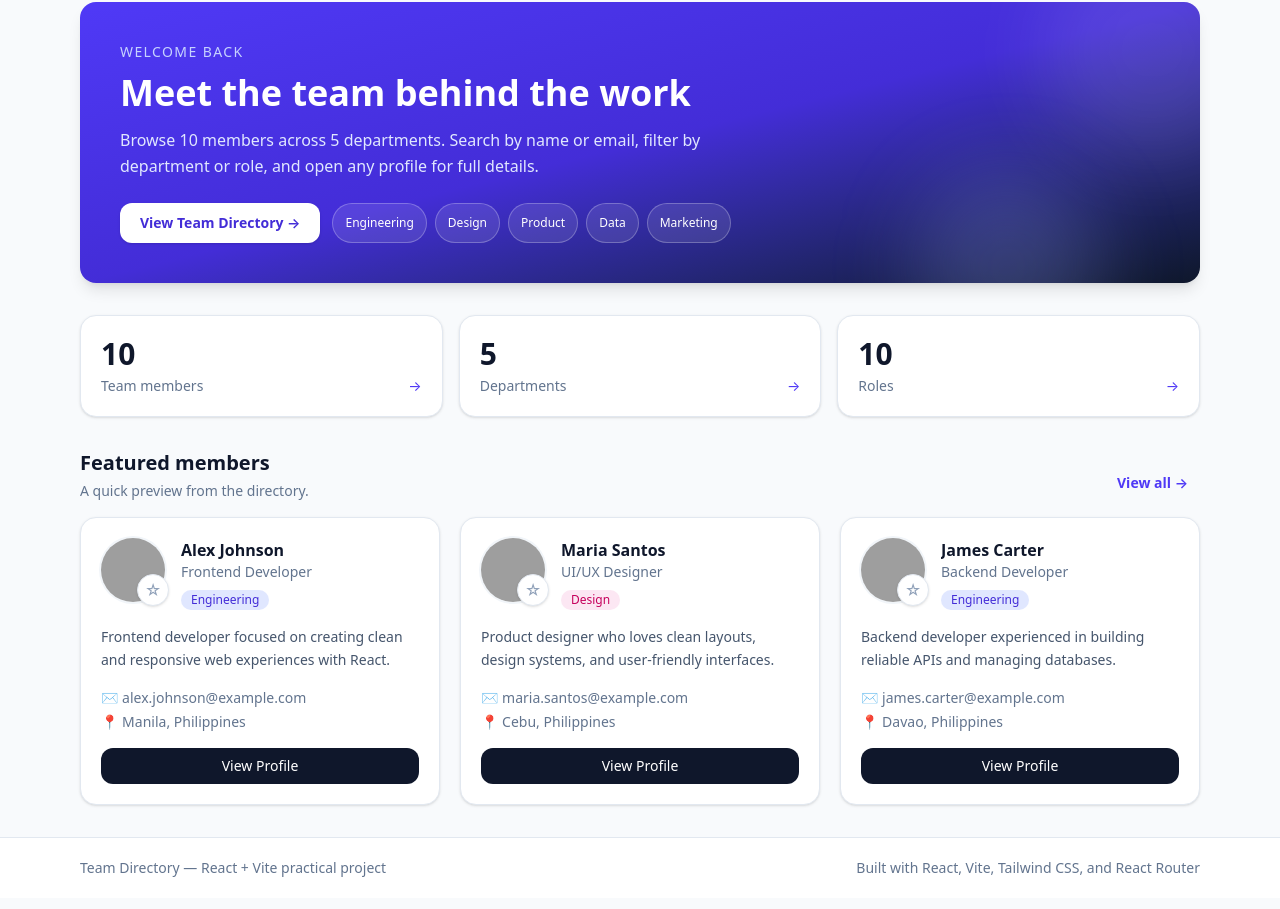
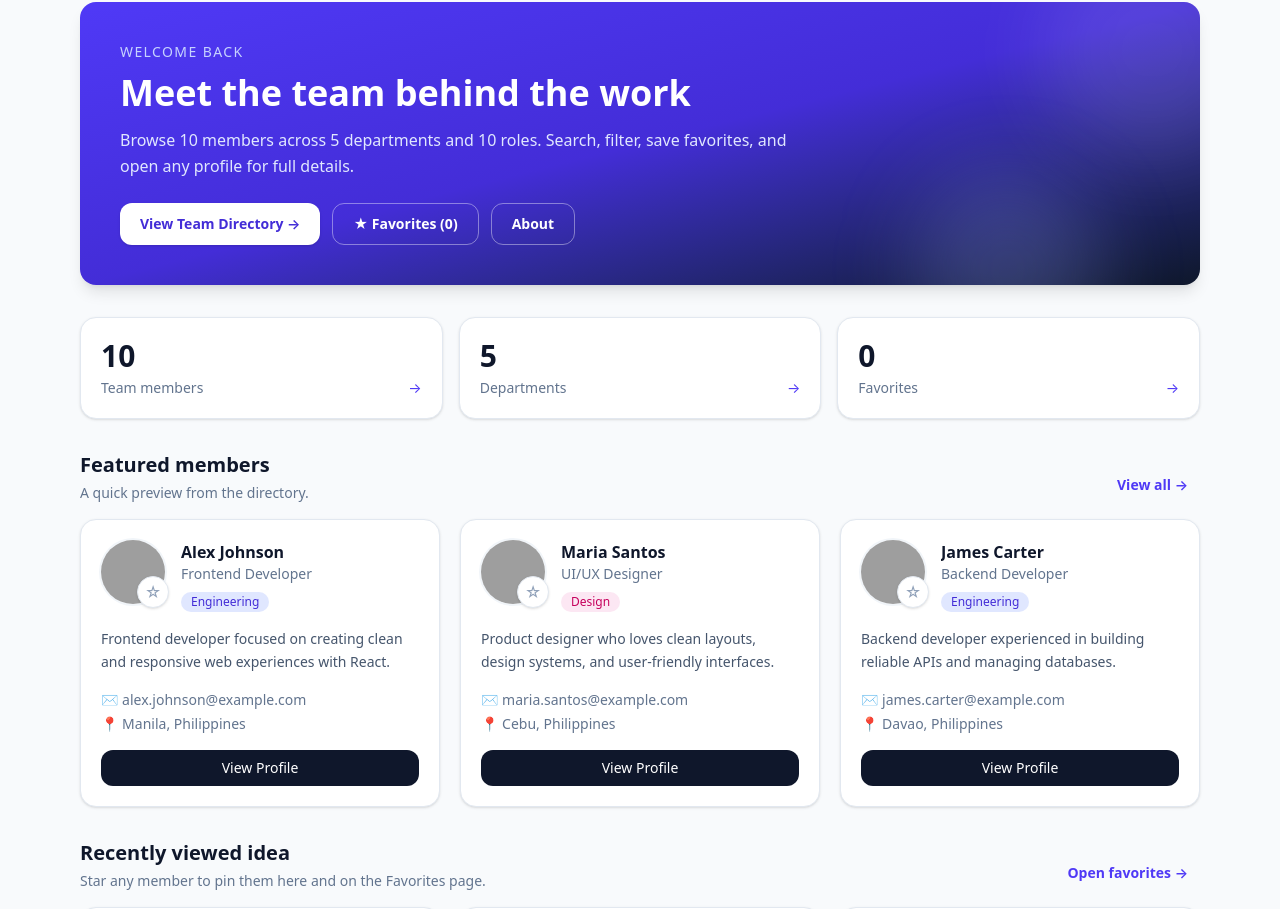
Before and after one commit to Sauce2882/Filoteo_Practical, a React (Vite) app: page / in a window 1280 px wide. Shown: the part 95-1004 px from the top of the page. Built offline with nearby package versions, Linux system fonts and the light colour scheme; grey boxes are pictures that could not be loaded.

Commit message:
feat: add about page and dashboard favorites

```diff
--- /dev/null
+++ b/src/pages/About.jsx
@@ -0,0 +1,69 @@
+import { Link } from "react-router-dom";
+
+export default function About() {
+  return (
+    <div className="space-y-6">
+      <div>
+        <p className="text-sm font-medium uppercase tracking-widest text-indigo-600 dark:text-indigo-400">
+          About this project
+        </p>
+        <h1 className="mt-1 text-2xl font-bold text-slate-900 sm:text-3xl dark:text-white">
+          Team Directory Practical
+        </h1>
+        <p className="mt-2 max-w-2xl text-sm leading-relaxed text-slate-500 dark:text-slate-400">
+          A polished React + Vite practical project for browsing team members, with
+          search, filters, favorites, profiles, and dark mode.
+        </p>
+      </div>
+
+      <section className="grid gap-4 sm:grid-cols-2">
+        <div className="rounded-2xl border border-slate-200 bg-white p-5 shadow-sm dark:border-slate-700 dark:bg-slate-900">
+          <h2 className="text-base font-semibold text-slate-900 dark:text-white">What it does</h2>
+          <ul className="mt-3 space-y-2 text-sm leading-relaxed text-slate-600 dark:text-slate-300">
+            <li>• Dashboard with totals, favorites count, and featured members</li>
+            <li>• Team directory with live search by name, email, role, department</li>
+            <li>• Department + role filters with one-click reset</li>
+            <li>• Favorites saved in localStorage, with a dedicated page</li>
+            <li>• Profile pages at /team/:id with graceful not-found state</li>
+            <li>• Dark / light theme saved in localStorage</li>
+          </ul>
+        </div>
+
+        <div className="rounded-2xl border border-slate-200 bg-white p-5 shadow-sm dark:border-slate-700 dark:bg-slate-900">
+          <h2 className="text-base font-semibold text-slate-900 dark:text-white">Tech stack</h2>
+          <ul className="mt-3 space-y-2 text-sm leading-relaxed text-slate-600 dark:text-slate-300">
+            <li>• React + Vite + JavaScript</li>
+            <li>• Tailwind CSS v4 (class-based dark mode)</li>
+            <li>• React Router (/, /team, /team/:id, /favorites, /about)</li>
+            <li>• React Hooks + localStorage</li>
+            <li>• Reusable components, no TypeScript, no extra libraries</li>
+          </ul>
+        </div>
+      </section>
+
+      <section className="rounded-2xl border border-slate-200 bg-white p-5 shadow-sm sm:p-6 dark:border-slate-700 dark:bg-slate-900">
+        <h2 className="text-base font-semibold text-slate-900 dark:text-white">Quick links</h2>
+        <div className="mt-4 flex flex-wrap gap-3">
+          <Link
+            to="/team"
+            className="inline-flex items-center justify-center rounded-xl bg-slate-900 px-4 py-2 text-sm font-medium text-white transition hover:bg-indigo-600 dark:bg-indigo-600 dark:hover:bg-indigo-500"
+          >
+            Browse the team →
+          </Link>
+          <Link
+            to="/favorites"
+            className="inline-flex items-center justify-center rounded-xl border border-slate-300 px-4 py-2 text-sm font-medium text-slate-700 transition hover:bg-slate-100 dark:border-slate-600 dark:text-slate-200 dark:hover:bg-slate-800"
+          >
+            View favorites
+          </Link>
+          <Link
+            to="/"
+            className="inline-flex items-center justify-center rounded-xl border border-slate-300 px-4 py-2 text-sm font-medium text-slate-700 transition hover:bg-slate-100 dark:border-slate-600 dark:text-slate-200 dark:hover:bg-slate-800"
+          >
+            Back to dashboard
+          </Link>
+        </div>
+      </section>
+    </div>
+  );
+}
--- a/src/pages/Dashboard.jsx
+++ b/src/pages/Dashboard.jsx
@@ -1,9 +1,12 @@
 import { Link } from "react-router-dom";
 import TeamMemberCard from "../components/TeamMemberCard.jsx";
+import useFavorites from "../hooks/useFavorites.js";
 import { users } from "../data/users.js";
 
 export default function Dashboard() {
+  const { favoriteCount, favorites } = useFavorites();
   const featured = users.slice(0, 3);
+  const recentFavorites = users.filter((user) => favorites.includes(user.id)).slice(0, 3);
   const totalMembers = users.length;
   const departments = [...new Set(users.map((user) => user.department))];
   const totalDepartments = departments.length;
@@ -12,7 +15,7 @@ export default function Dashboard() {
   const stats = [
     { label: "Team members", value: totalMembers, to: "/team" },
     { label: "Departments", value: totalDepartments, to: "/team" },
-    { label: "Roles", value: totalRoles, to: "/team" },
+    { label: "Favorites", value: favoriteCount, to: "/favorites" },
   ];
 
   return (
@@ -33,9 +36,9 @@ export default function Dashboard() {
           Meet the team behind the work
         </h1>
         <p className="relative mt-3 max-w-2xl text-sm leading-relaxed text-indigo-100 sm:text-base">
-          Browse {totalMembers} members across {totalDepartments} departments. Search by
-          name or email, filter by department or role, and open any profile for full
-          details.
+          Browse {totalMembers} members across {totalDepartments} departments and{" "}
+          {totalRoles} roles. Search, filter, save favorites, and open any profile for
+          full details.
         </p>
         <div className="relative mt-6 flex flex-wrap gap-3">
           <Link
@@ -44,16 +47,18 @@ export default function Dashboard() {
           >
             View Team Directory →
           </Link>
-          <div className="flex flex-wrap gap-2">
-            {departments.map((department) => (
-              <span
-                key={department}
-                className="inline-flex items-center rounded-full border border-white/25 bg-white/10 px-3 py-1.5 text-xs font-medium text-white"
-              >
-                {department}
-              </span>
-            ))}
-          </div>
+          <Link
+            to="/favorites"
+            className="inline-flex items-center justify-center rounded-xl border border-white/40 px-5 py-2.5 text-sm font-semibold text-white transition hover:bg-white/10"
+          >
+            ★ Favorites ({favoriteCount})
+          </Link>
+          <Link
+            to="/about"
+            className="inline-flex items-center justify-center rounded-xl border border-white/40 px-5 py-2.5 text-sm font-semibold text-white transition hover:bg-white/10"
+          >
+            About
+          </Link>
         </div>
       </section>
 
@@ -96,6 +101,32 @@ export default function Dashboard() {
           ))}
         </div>
       </section>
+
+      <section>
+        <div className="flex items-end justify-between gap-4">
+          <div>
+            <h2 className="text-xl font-bold text-slate-900 dark:text-white">
+              {recentFavorites.length > 0 ? "Your favorites" : "Recently viewed idea"}
+            </h2>
+            <p className="mt-1 text-sm text-slate-500 dark:text-slate-400">
+              {recentFavorites.length > 0
+                ? "Quick access to members you starred."
+                : "Star any member to pin them here and on the Favorites page."}
+            </p>
+          </div>
+          <Link
+            to="/favorites"
+            className="shrink-0 rounded-lg px-3 py-2 text-sm font-semibold text-indigo-600 transition hover:bg-indigo-50 hover:text-indigo-800 dark:text-indigo-400 dark:hover:bg-slate-800 dark:hover:text-indigo-300"
+          >
+            Open favorites →
+          </Link>
+        </div>
+        <div className="mt-4 grid gap-5 sm:grid-cols-2 lg:grid-cols-3">
+          {(recentFavorites.length > 0 ? recentFavorites : users.slice(3, 6)).map((user) => (
+            <TeamMemberCard key={user.id} user={user} />
+          ))}
+        </div>
+      </section>
     </div>
   );
 }
```
